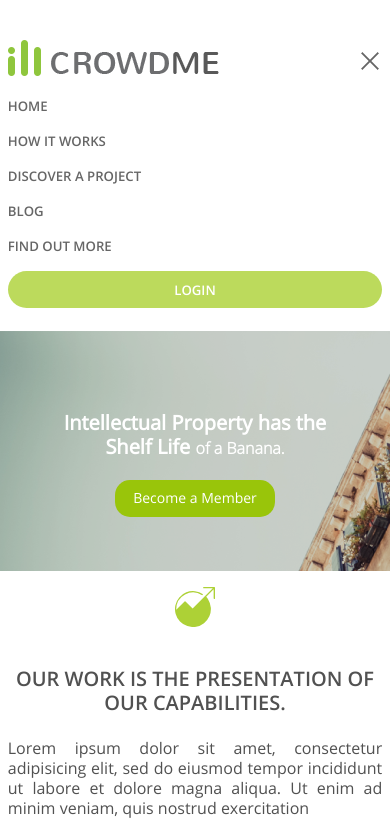
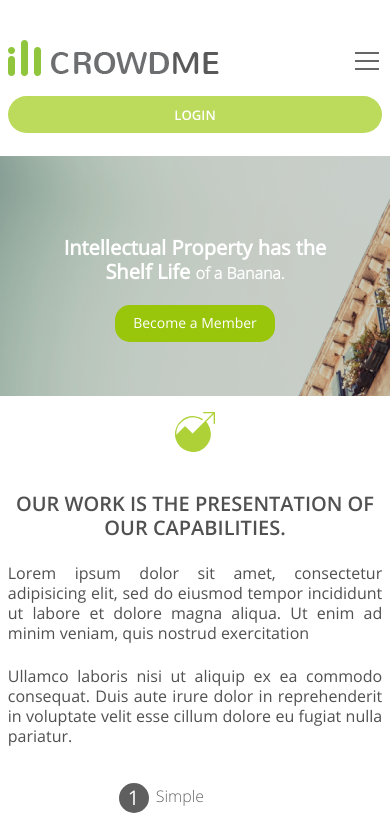
Before and after one commit to shurawi/icrowdme, a website: page source/index.html in a window 390 px wide. Both pictures are taken after a click on the button "НАЖМИ МЕНЯ". Shown: the top 838 px of the page. Drawn offline with Linux system fonts and the light colour scheme; files whose address does not match are found by name.

Commit message:
adds open/close state for head__nav--catalog

```diff
--- a/source/js/main.js
+++ b/source/js/main.js
@@ -1,26 +1,39 @@
 //toggles state in advantages block's description
-var btnSmp = document.querySelector('.advantages__link--smp');
-var btnTrs = document.querySelector('.advantages__link--trs');
-var btnClb = document.querySelector('.advantages__link--clb');
-var advHead = document.querySelector('.advantages__head');
+let btnSmp = document.querySelector('.advantages__link--smp');
+let btnTrs = document.querySelector('.advantages__link--trs');
+let btnClb = document.querySelector('.advantages__link--clb');
+let advHead = document.querySelector('.advantages__head');
+let headBtnMobile = document.querySelector('.head__btn--mobile');
+let headNavCatalog = document.querySelector('.head__nav--catalog');
 
-btnSmp.addEventListener ("click", function () {
+btnSmp.addEventListener ("click", function (evt) {
+  evt.preventDefault();
   btnSmp.classList.add('advantages__link--active');
   btnTrs.classList.remove('advantages__link--active');
   btnClb.classList.remove('advantages__link--active');
   advHead.style.color = '#26a6d1';
 })
 
-btnTrs.addEventListener ("click", function () {
+btnTrs.addEventListener ("click", function (evt) {
+  evt.preventDefault();
   btnTrs.classList.add('advantages__link--active');
   btnClb.classList.remove('advantages__link--active');
   btnSmp.classList.remove('advantages__link--active');
   advHead.style.color = '#add136';
 })
 
-btnClb.addEventListener ("click", function () {
+btnClb.addEventListener ("click", function (evt) {
+  evt.preventDefault();
   btnClb.classList.add('advantages__link--active');
   btnSmp.classList.remove('advantages__link--active');
   btnTrs.classList.remove('advantages__link--active');
   advHead.style.color = '#959595';
 })
+
+//adds open/close state for head__nav--catalog
+headBtnMobile.addEventListener ('click', function (evt) {
+  evt.preventDefault();
+  headBtnMobile.classList.toggle('head__btn--close');
+  headBtnMobile.classList.toggle('head__btn--open');
+  headNavCatalog.classList.toggle('head__nav--close');
+})
--- a/source/sass/blocks/head.scss
+++ b/source/sass/blocks/head.scss
@@ -93,9 +93,9 @@
 }
 
 .head__btn--close {
-  margin: 0;
   width: 24px;
   height: 24px;
+  margin: 0;
   align-self: center;
   font-size: 0;
   line-height: 0;
@@ -108,7 +108,14 @@
 .head__btn--open {
   width: 30px;
   height: 30px;
+  margin: 0;
+  align-self: center;
+  font-size: 0;
+  line-height: 0;
+  background-color: #ffffff;
   background-image: url("../img/icon-mobile-menu.svg");
+  background-repeat: no-repeat;
+  background-position: center;
 }
 
 .head__btn--mobile {
```
Also changed, not shown: source/css/style.min.css, 1 other file.
